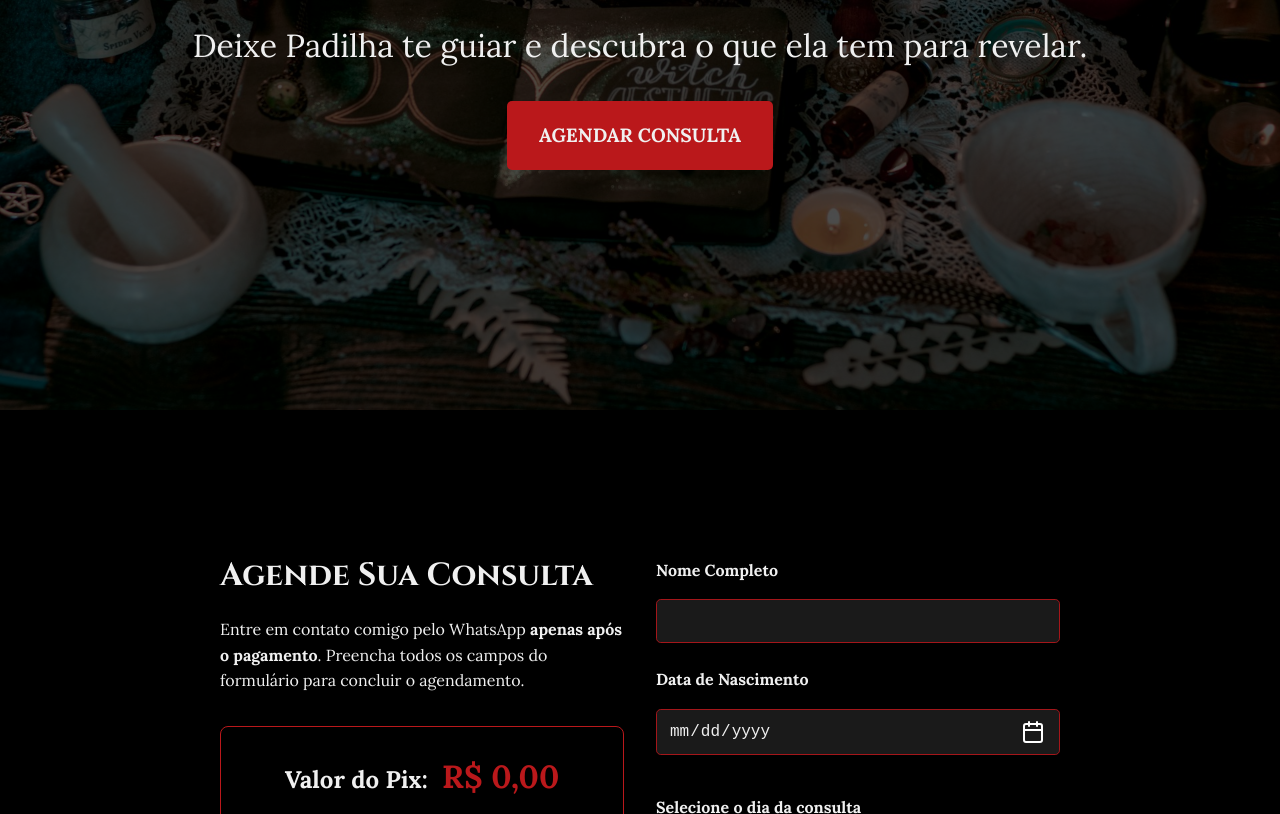
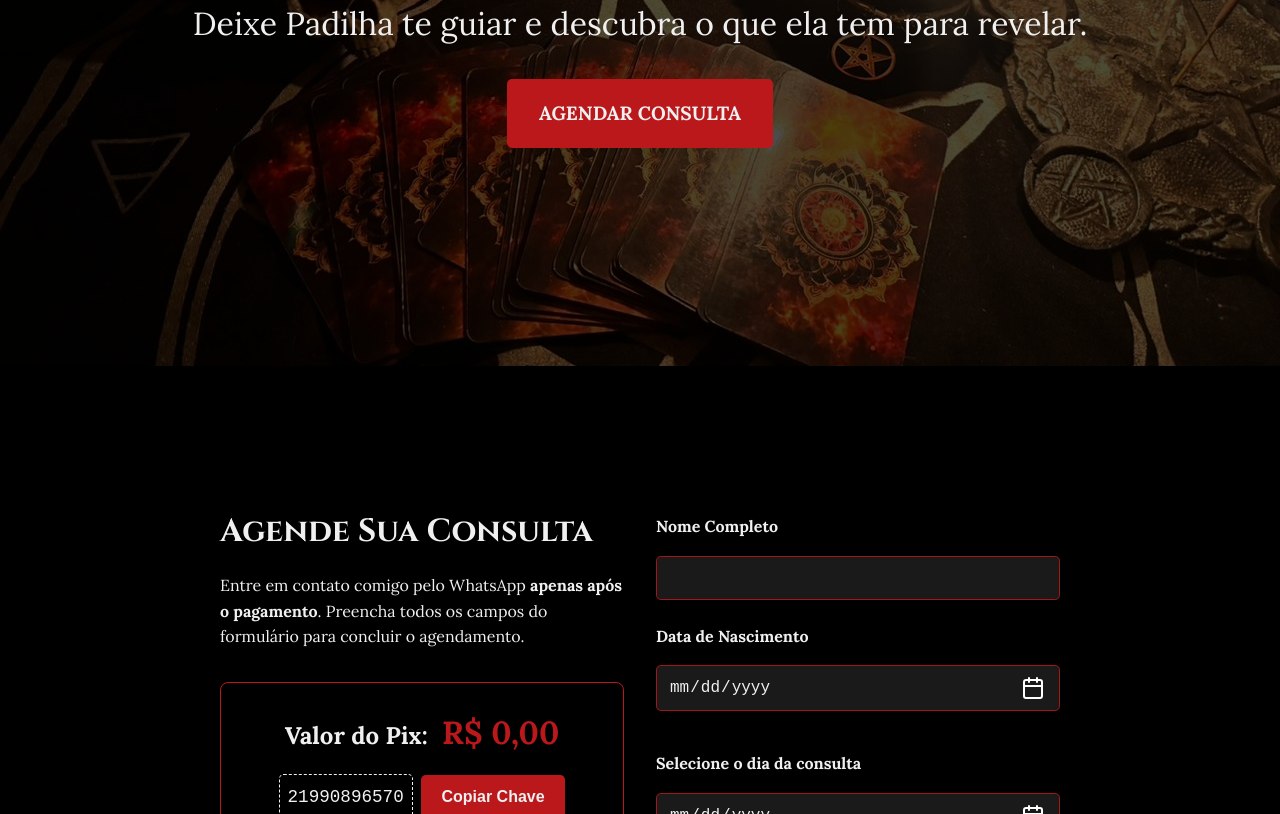
Before and after one commit to marllonpanisset/carolina-rodrigues-oraculista, a website: page index.html in a window 1280 px wide. Shown: the part 434-1248 px from the top of the page. Drawn offline with nearby package versions, Linux system fonts and the light colour scheme; no server answers.

Commit message:
adicionando nova imagem no hero

```diff
--- a/styles/style.css
+++ b/styles/style.css
@@ -80,12 +80,12 @@ body {
 
 /* Hero Section */
 .hero {
-    height: auto;
+    height: 100vh;
     display: flex;
     justify-content: center;
     align-items: center;
     text-align: center;
-    background: url('/images/banner.jpg') no-repeat center center/cover;
+    background: url('/images/banner2.jpeg') no-repeat center 40%/cover;
     position: relative;
     padding-top: var(--tamanho-cabecalho);
     padding: 15rem 1.5rem;
```
Also changed, not shown: images/banner.jpeg (added), images/banner2.jpeg (added).
